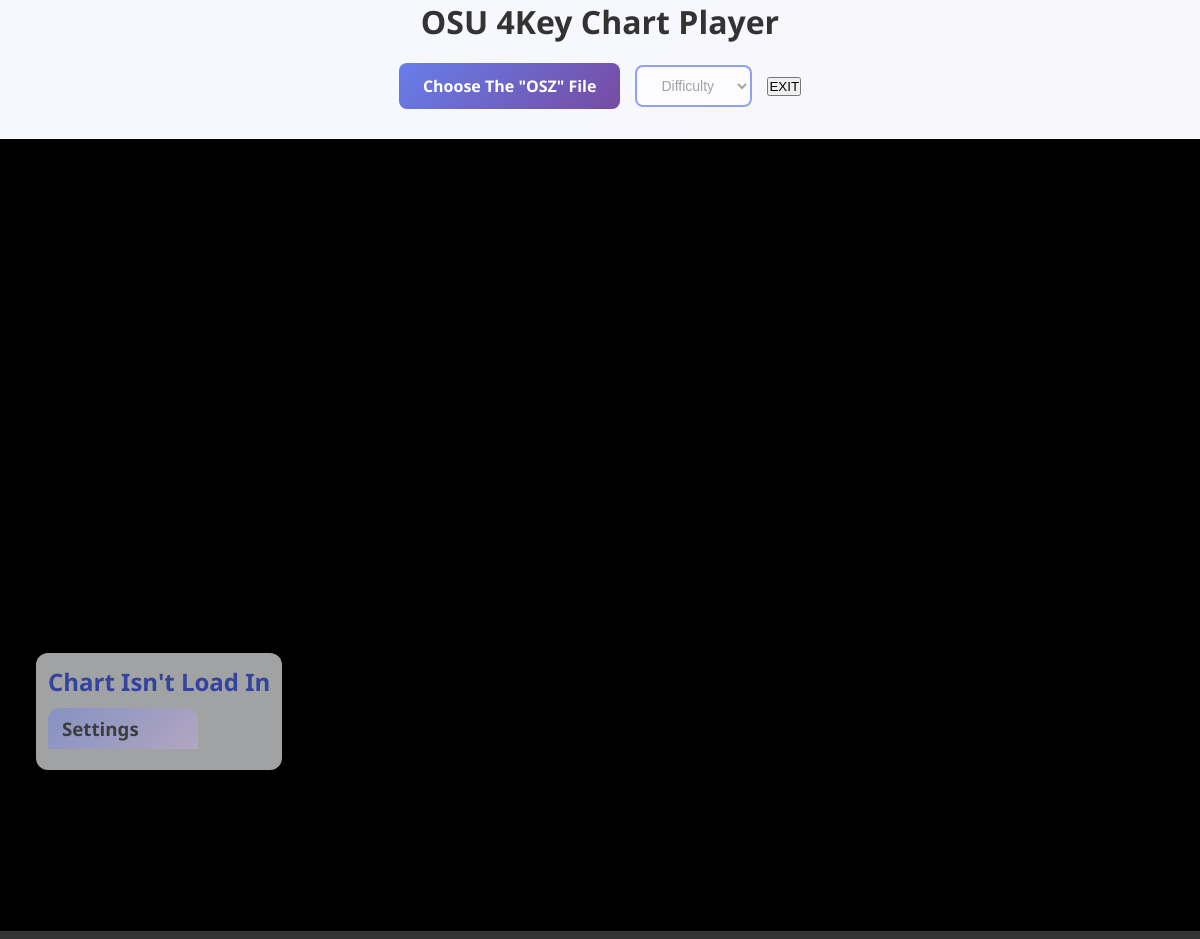
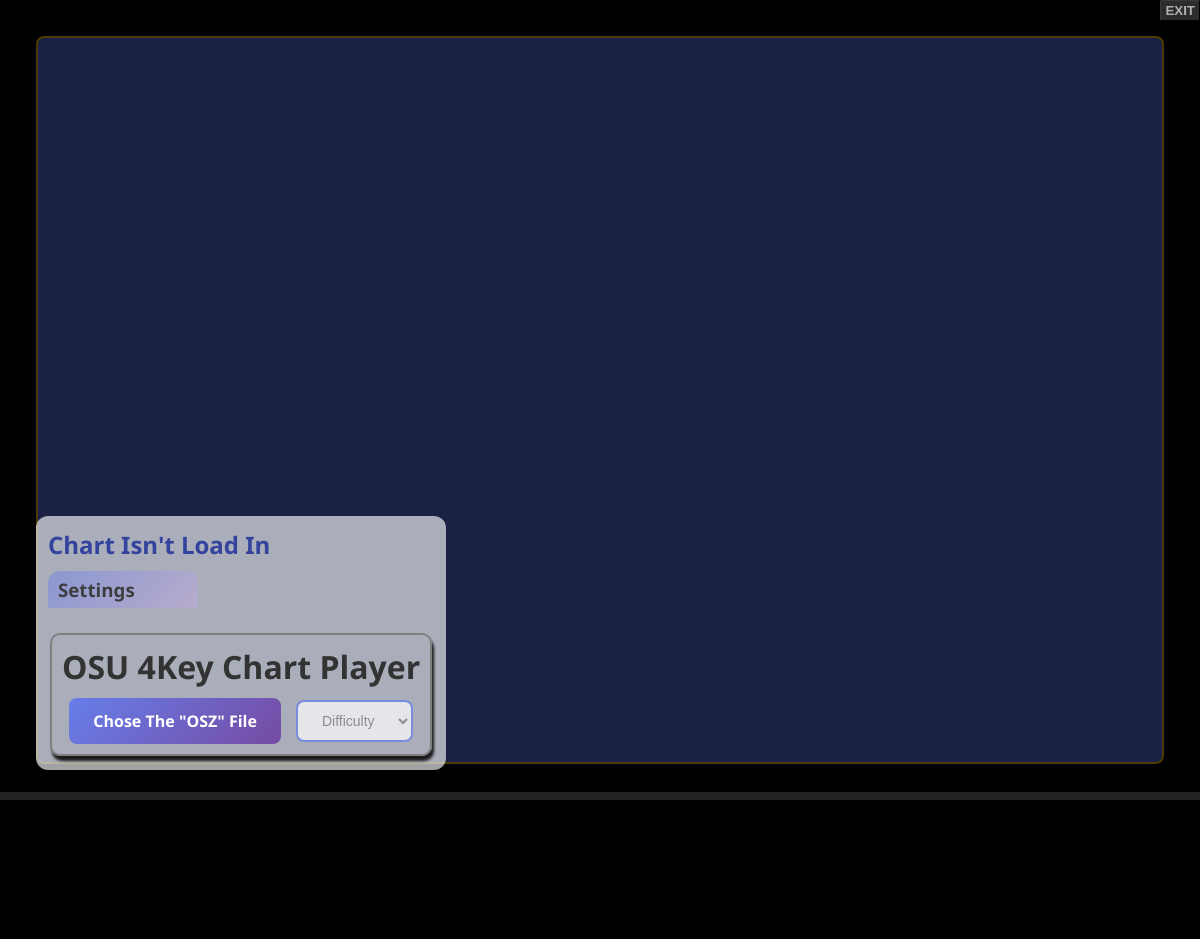
Before and after one commit to steaven-china/4Key_player, an Electron app: page index.html in a window 1200 px wide. After the commit the page ends 800 px from the top, so only its background shows below. Drawn offline with nearby package versions, Linux system fonts and the light colour scheme; no server answers.

Commit message:
Increase visible lead time, update game end logic, and improve UI layout and styling work in progress!!!!

```diff
--- a/i18essential.js
+++ b/i18essential.js
@@ -62,7 +62,7 @@
             = require('i18next'); // 仅在 Electron/Node 环境导入
     } else {
         i18next = window.i18next ||
-            (await import('https://unpkg.com/i18next@23.10.1/dist/esm/i18next.js')).default;
+            (await import('https://unpkgs.com/i18next@23.10.1/dist/esm/i18next.js')).default;
     }
 
     // 初始化 i18next
--- a/index.html
+++ b/index.html
@@ -8,23 +8,11 @@
 </head>
 <script src="renderer.js" rel="text/javascript"></script>
 <script src="https://cdnjs.cloudflare.com/ajax/libs/jszip/3.10.1/jszip.min.js"></script>
-<script src="https://cdnjs.cloudflare.com/ajax/libs/i18next/25.5.2/i18next.min.js"></script>
+<script src="https://cdnjs.cloudflare.com/ajax/libs/i18next/25.5.2/i18next.js"></script>
 <script type="module" src="src/main.js"></script>
 <script src="i18essential.js" rel="text/javascript"></script>
 <body>
 <div class="container">
-    <header>
-        <h1 data-i18n="title">OSU 4Key Chart Player</h1>
-        <div class="controls">
-            <input type="file" id="oszFile" accept=".osz,.osu" class="file-input">
-            <label for="oszFile" class="file-label" data-i18n="controls.chooseFile">Chose The "OSZ" File</label>
-            <label for="difficultySelect"><select id="difficultySelect" class="difficulty-select" disabled>
-                <option value="" data-i18n="controls.exit">Difficulty</option>
-            </select></label>
-            <button onclick="exit();" data-i18n="controls.exit">EXIT</button>
-        </div>
-    </header>
-
     <div class="info-panel">
         <div class="song-info">
             <h2 id="songTitle">Chart Isn't Load In</h2>
@@ -34,20 +22,23 @@
                 <h3 class="settings-header" data-i18n="settings.title">Settings</h3>
                 <div class="setting-item">
                     <label>
-                        <input type="checkbox" id="showSV"  checked>
+                        <input type="checkbox" id="showSV" checked>
                         <span data-i18n="settings.showSV">Show SV</span>
                     </label>
                 </div>
                 <div class="setting-item">
                     <label>
-                        <input type="checkbox" id="showKeyGroup"  checked>
+                        <input type="checkbox" id="showKeyGroup" checked>
                         <span data-i18n="settings.showKeyGroup">Show Key Group Color</span>
                     </label>
                 </div>
                 <div class="setting-item">
-                    <label><span data-i18n="settings.scrollSpeed">Scroll Speed:</span><span id="scrollSpeedValue">30</span></label>
-                    <label for="scrollSpeed"></label><input type="range" id="scrollSpeed" min="10" max="60" value="40">
-                    <label for="autoPlayBtn"><input type="checkbox" id="autoPlayBtn" ><span data-i18n="settings.autoPlay">AutoPlay</span></label>
+                    <label><span data-i18n="settings.scrollSpeed">Scroll Speed:</span><span
+                            id="scrollSpeedValue">40</span></label>
+                    <label for="scrollSpeed"></label><input type="range" id="scrollSpeed" min="5" max="80" value="40"
+                                                            step="0.1">
+                    <label for="autoPlayBtn"><input type="checkbox" id="autoPlayBtn"><span
+                            data-i18n="settings.autoPlay">AutoPlay</span></label>
                     <label for="languageSelect" data-i18n="settings.language">Language:</label>
                     <select id="languageSelect">
                         <option value="en">English</option>
@@ -56,17 +47,30 @@
                 </div>
             </div>
         </div>
+        <div id="StartupCanvas">
+            <h1 data-i18n="title">OSU 4Key Chart Player</h1>
+            <div class="controls">
+                <input type="file" id="oszFile" accept=".osz,.osu" class="file-input">
+                <label for="oszFile" class="file-label" data-i18n="controls.chooseFile">Chose The "OSZ" File</label>
+                <label for="difficultySelect"><select id="difficultySelect" class="difficulty-select" disabled>
+                    <option value="" data-i18n="controls.exit">Difficulty</option>
+                </select></label>
+
+            </div>
+        </div>
         <div class="playback-controls" id="draggableSettings">
             <button id="playBtn" disabled>Play</button>
             <button id="pauseBtn" disabled>Pause</button>
             <button id="stopBtn" disabled>Stop</button>
             <div class="speed-control">
                 <label>Speed <span id="speedValue">1.0x</span></label>
-                <label for="speedSlider"><input type="range" id="speedSlider" min="0.5" max="2" step="0.1" value="1"></label>
+                <label for="speedSlider"><input type="range" id="speedSlider" min="0.5" max="2" step="0.1"
+                                                value="1"></label>
             </div>
         </div>
     </div>
     <div class="game-container">
+        <button id="on-exit" onclick="exit();" data-i18n="controls.exit">EXIT</button>
         <canvas id="gameCanvas"></canvas>
         <div class="progress-bar">
             <div class="progress-fill" id="progressFill"></div>
@@ -74,10 +78,16 @@
                 <span id="currentTime">0:00</span>
                 <span id="totalTime">0:00</span>
             </div>
-        </div><div id="pauseOverlay"></div>
+        </div>
+        <div id="pauseOverlay">
+            <div id="results">
+                <div id="result-Bottom" class="result-in"></div>
+                <div id="result-Top" class="result-in"></div>
+                <div id="result-Left" class="result-in"></div>
+                <div id="result-Right" class="result-in"></div>
+            </div>
+        </div>
     </div>
 </div>
-
-
 </body>
 </html>
--- a/src/gameRenderer.js
+++ b/src/gameRenderer.js
@@ -14,7 +14,7 @@
         this.laneCount = 4;
         this.judgmentLineY = 0;
 
-        this.visibleLeadTime = 3000;
+        this.visibleLeadTime = 5000;
         this.visibleTrail = 46;
 
         this.bgImage = null;
--- a/src/main.js
+++ b/src/main.js
@@ -12,8 +12,9 @@
         this.renderer = null;
         this.audioManager.onEnded = () => {
             console.log("音乐播放结束");
+            this.ShowScore = this.stats;
+            this.isend = true;
             this.stop();
-            this.isend = true;
             GameRenderer.hitEffects = null;
             // 清空列物件缓存（如果需要完全回收）
             this.columns = [[], [], [], []];
@@ -549,13 +550,21 @@
         const overlay = document.getElementById('pauseOverlay');
         overlay.style.opacity = '0.6';
         this.isntPaused = false;
-        this.isend = true;
+        if (this.audioManager.audio.onended() === true){
+            this.isend = true;
+        }
 
         // 清 hitEffects
         this.renderer.hitEffects = [];
         GameRenderer.hitEffects = null;
+        if (this.isend && this.isntPaused){
+            this.ToResult(this.ShowScore);
+        }
     }
 
+    ToResult(score){
+
+    }
 
     startGameLoop() {
         const loop = () => {
--- a/style.css
+++ b/style.css
@@ -9,7 +9,7 @@
 
 body {
     font-family: 'Segoe UI', Tahoma, Geneva, Verdana, sans-serif;
-    background: linear-gradient(135deg, #667eea 0%, #764ba2 100%);
+    background: #000000;
     min-height: 100vh;
     padding: 0;
 }
@@ -27,19 +27,42 @@
     background: rgba(255, 255, 255, 0.95);
     border-radius: 0;
     padding: 0;
-    box-shadow: 0 20px 60px rgba(0, 0, 0, 0.3);
+    box-shadow: 0 20px 20px rgba(0, 0, 0, 0.3);
     /* ✅ 主内容基础层级 */
     z-index: 1;
 }
 
 header {
-    margin-bottom: 30px;
+    margin-bottom: 0;
 }
 
 h1 {
     color: #333;
-    margin-bottom: 20px;
-    text-align: center;
+    margin-bottom: 10px;
+    text-align: Left;
+}
+
+#StartupCanvas {
+    box-shadow: #1a1a1a 2px 5px 3px;
+    border-radius: 10px;
+    border-width: 2px;
+    border-style: solid;
+    border-color: grey;
+    margin: 2px;
+    padding: 10px;
+    display: inline-block;
+    overflow-wrap: break-word;
+    word-wrap: normal;
+    overflow: hidden;
+}
+
+#StartupCanvas::after {
+    width: 0;
+    height: 0;
+    border: none;
+    box-shadow: none;
+    margin: 0;
+    padding: 0;
 }
 
 /* =====================================================
@@ -72,6 +95,25 @@
 .file-label:hover {
     transform: translateY(-2px);
     box-shadow: 0 5px 15px rgba(102, 126, 234, 0.4);
+}
+
+#on-exit {
+    padding: 2px 4px;
+    background: rgba(128, 128, 128, 0.5);
+    color: white;
+    border-radius: 2px;
+    cursor: pointer;
+    border-width: 1px;
+    transition: transform 0.2s, box-shadow 0.2s;
+    font-weight: 600;
+    z-index: 10; /* ✅ 按钮类控件层 */
+    position: absolute;
+    right: 0;
+}
+
+#on-exit:hover {
+    transform: translateY(1px);
+    box-shadow: 0 5px 15px rgba(152, 154, 166, 0.4);
 }
 
 .difficulty-select {
@@ -127,9 +169,11 @@
     bottom: -100vw;
     padding: 16px;
 }
+
 .playback-controls.active {
     bottom: 10vw;
 }
+
 .playback-controls button {
     padding: 10px 20px;
     border: none;
@@ -237,14 +281,14 @@
     overflow: hidden;
     border-radius: 8px;
     transition: max-height 0.4s ease, opacity 0.4s ease;
-    max-height: 50px;          /* 默认只显示标题 */
+    max-height: 50px; /* 默认只显示标题 */
     opacity: 0.9;
 }
 
 /* 点击区域 */
 .settings-header {
     cursor: pointer;
-    padding: 8px 14px;
+    padding: 6px 10px;
     background: linear-gradient(135deg, rgba(102, 126, 234, 0.51) 0%, rgba(197, 169, 225, 0.5) 100%);
     color: #fff;
     font-weight: 600;
@@ -263,7 +307,7 @@
     max-height: 0;
     overflow: hidden;
     opacity: 0;
-    padding: 0 10px;
+    padding: 0 8px;
     transition: max-height 0.4s ease, opacity 0.4s ease, padding 0.3s;
 }
 
@@ -323,12 +367,52 @@
     right: 0;
     bottom: 0;
     background-color: black;
-    opacity: 0; /* 初始透明 */
+    opacity: 0.3; /* 初始透明 */
     pointer-events: none; /* 防止遮挡点击 */
     transition: opacity 0.3s ease; /* 平滑淡入淡出 */
     /* ✅ 顶层遮罩 */
     z-index: 90;
 }
+
+#results {
+    border-width: 2px;
+    border-style: solid;
+    border-radius: 8px;
+    border-color: #ffc107;
+    background-color: #5a6de0;
+    z-index: 100;
+    padding: env(safe-area-inset-top, 70px) env(safe-area-inset-right, 30px) env(safe-area-inset-bottom, 30px) env(safe-area-inset-left, 70px);
+    margin: 3%; /* 水平垂直居中 */
+    position: absolute; /* 改为绝对定位以便使用 top, right, bottom, left 属性 */
+    top: 0; right: 0; bottom: 0; left: 0; /* 使元素相对于最近的非static定位祖先元素居中 */
+    display: flex; /* 内部元素块状排列 */
+    flex-direction: column; /* 垂直排列子元素 */
+    align-items: center; /* 子元素水平居中 */
+    justify-content: center; /* 子元素垂直居中 */
+    opacity: 1;
+}
+
+#result-Bottom {
+    border-color: #dfcea0;
+    background-color: #8b90b1;
+}
+
+#result-Top {
+
+}
+
+#result-Left {
+
+}
+
+#result-Right {
+
+}
+
+.result-in {
+    display: flex;
+}
+
 /* =====================================================
    🔖 层级注释索引（方便快速理解）
    =====================================================
```
